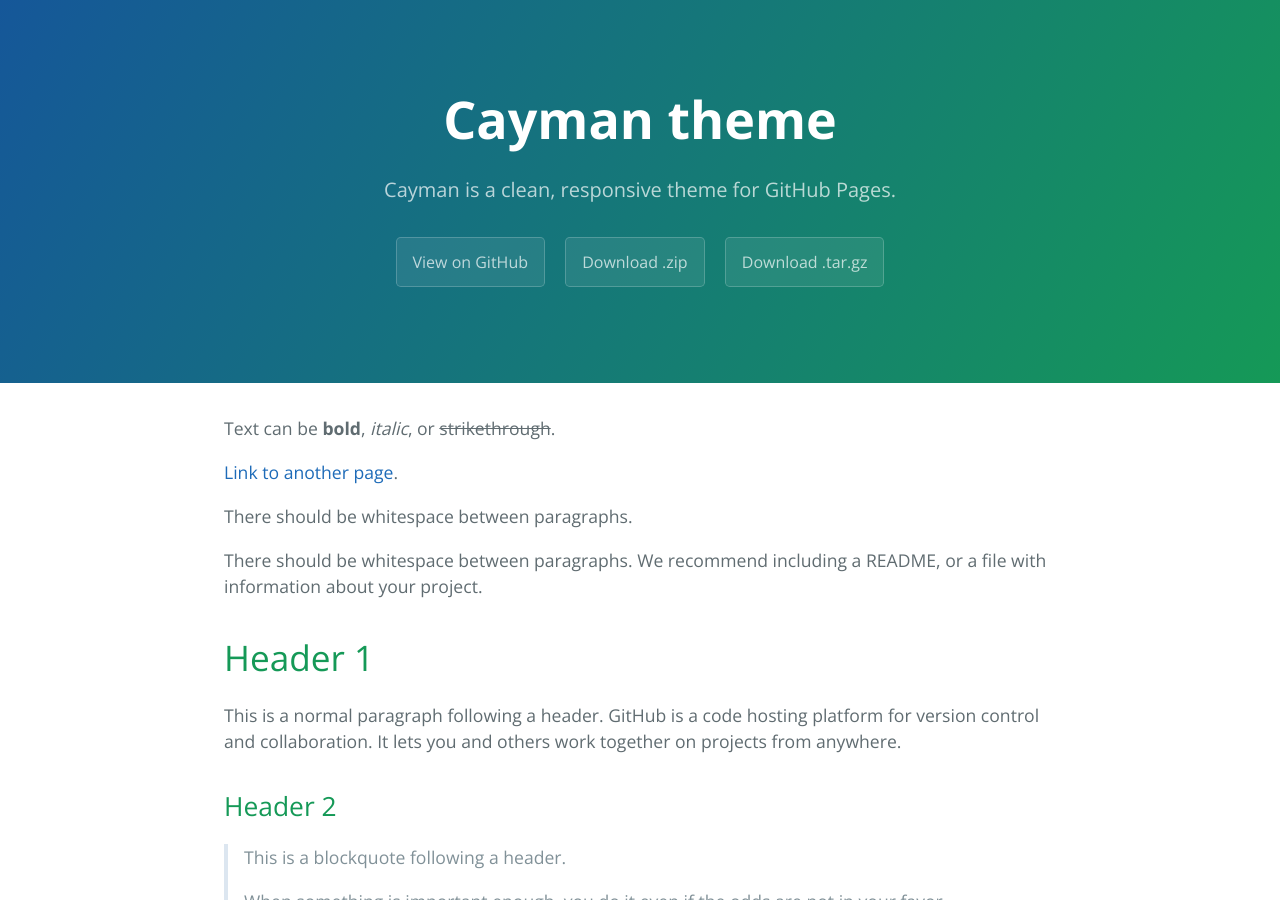
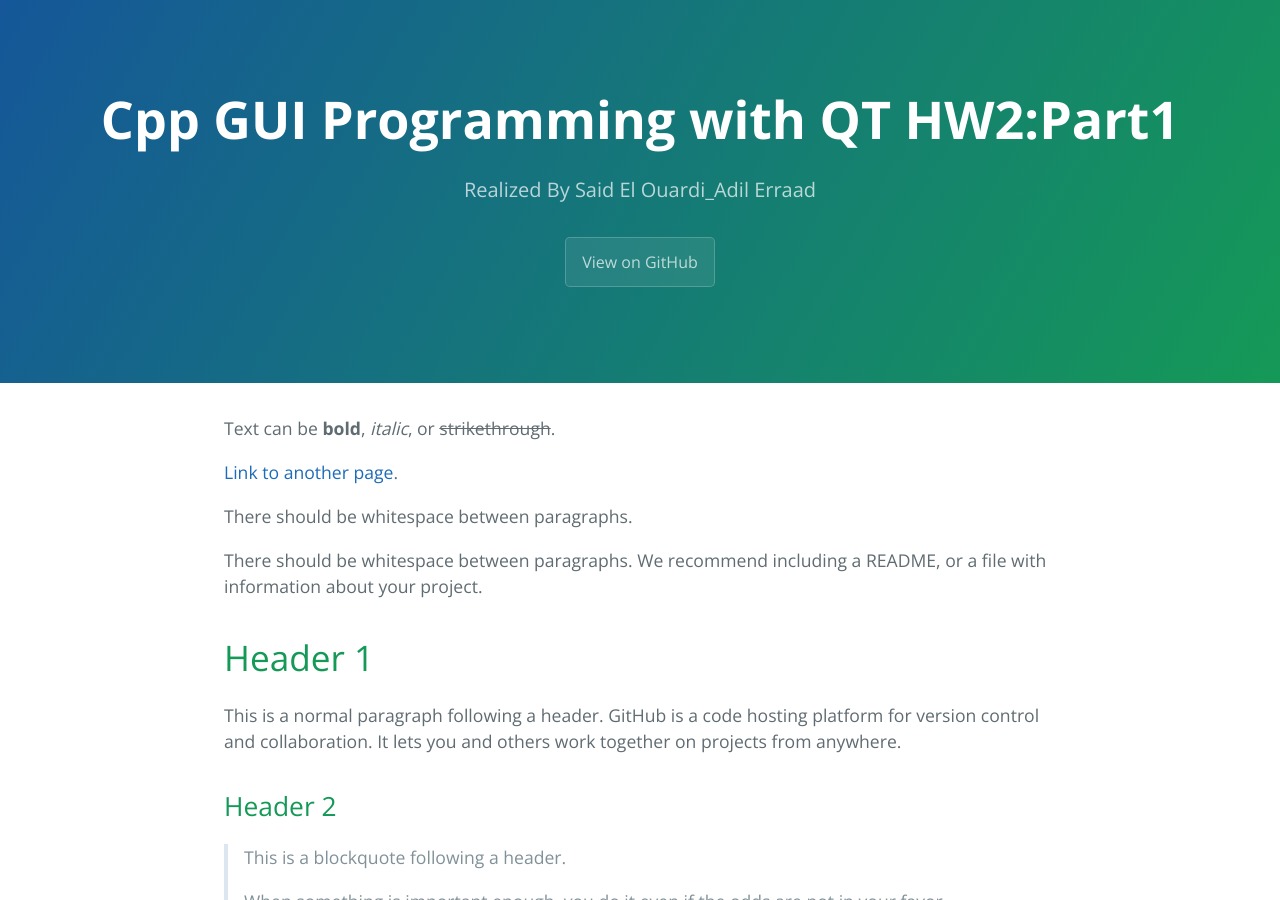
Before and after one commit to ASHellos/Application-Using-Main-Window, a Jekyll site: the page built from index.md, in a window 1280 px wide and 900 px high. Built offline with Jekyll 4.4.1, drawn with Linux system fonts in a browser that asks for light colours.

Commit message:
Update _config.yml

```diff
--- a/_config.yml
+++ b/_config.yml
@@ -1,5 +1,4 @@
-title: Cayman theme
-description: Cayman is a clean, responsive theme for GitHub Pages.
-show_downloads: true
+title: Cpp GUI Programming with QT HW2:Part1
+description: Realized By Said El Ouardi_Adil Erraad
 google_analytics:
 theme: jekyll-theme-cayman
```
